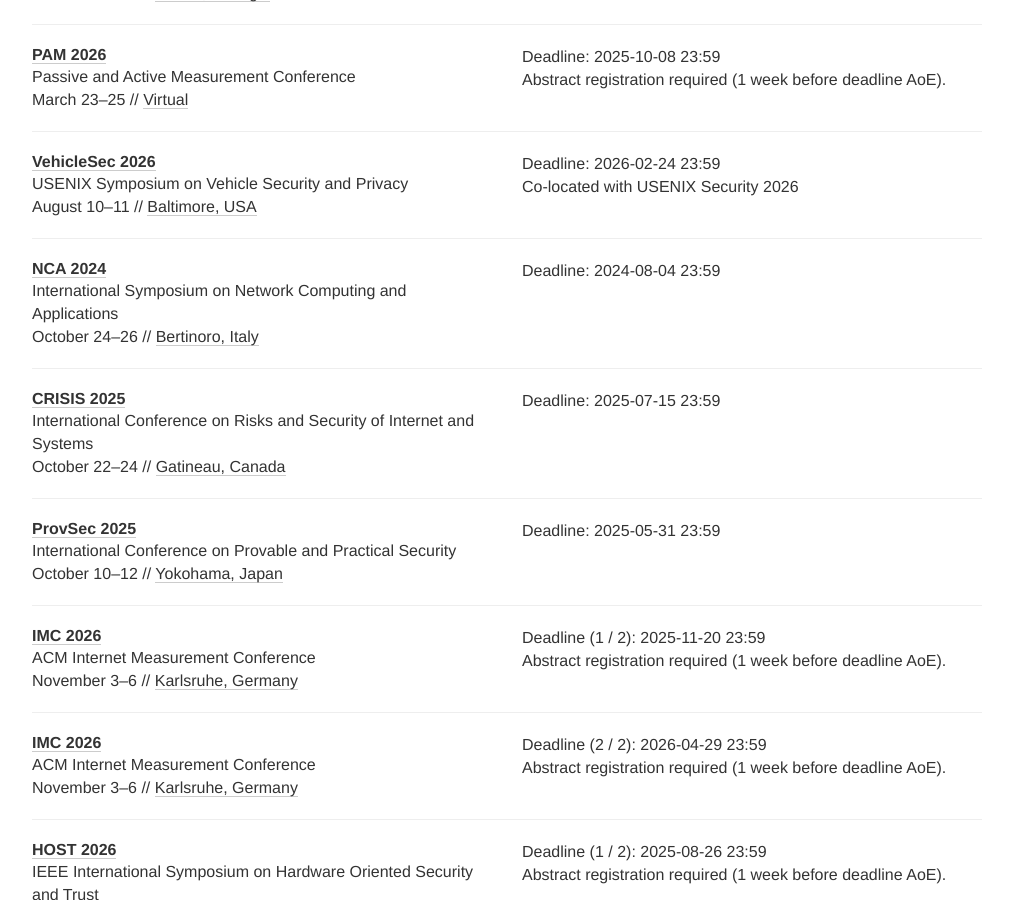
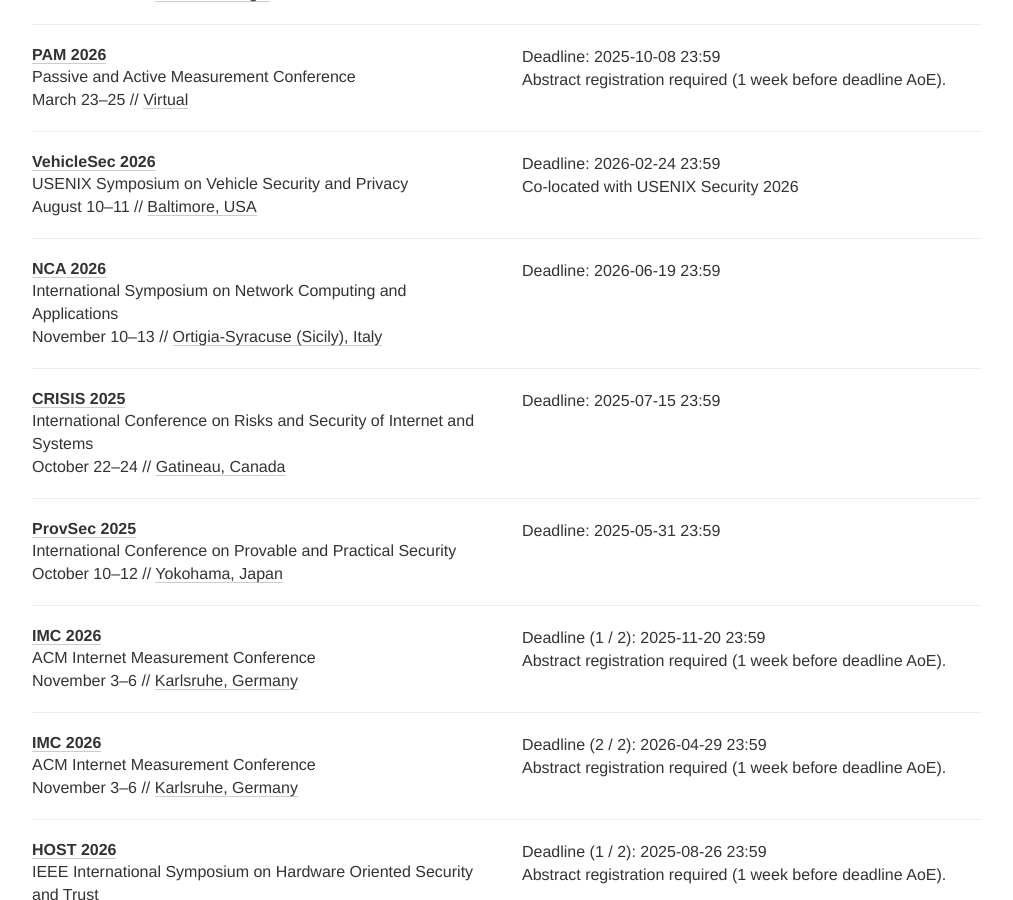
Before and after one commit to sec-deadlines/sec-deadlines.github.io, a Jekyll site: the page built from index.html, in a window 1280 px wide and 900 px high, scrolled down 9357 px. Shown: the whole window, without its empty margins (133-1146 px from the left). Built offline with Jekyll 4.4.1, drawn with Linux system fonts in a browser that asks for light colours; nearby versions of some CDN libraries; comment, search, counter and statistics services are not loaded.

Commit message:
Update NCA'26

```diff
--- a/_data/conferences.yml
+++ b/_data/conferences.yml
@@ -554,11 +554,11 @@
 
 - name: NCA
   description: International Symposium on Network Computing and Applications
-  year: 2024
-  link: https://www.nca-ieee.org/2024/index.html
-  deadline: ["2024-08-04 23:59"]
-  date: October 24-26
-  place: Bertinoro, Italy
+  year: 2026
+  link: https://www.nca-ieee.org/2026/index.html
+  deadline: ["2026-06-19 23:59"]
+  date: November 10-13
+  place: Ortigia-Syracuse (Sicily), Italy
   tags: [SEC, CONF, CORE-B]
 
 - name: CRISIS
```
